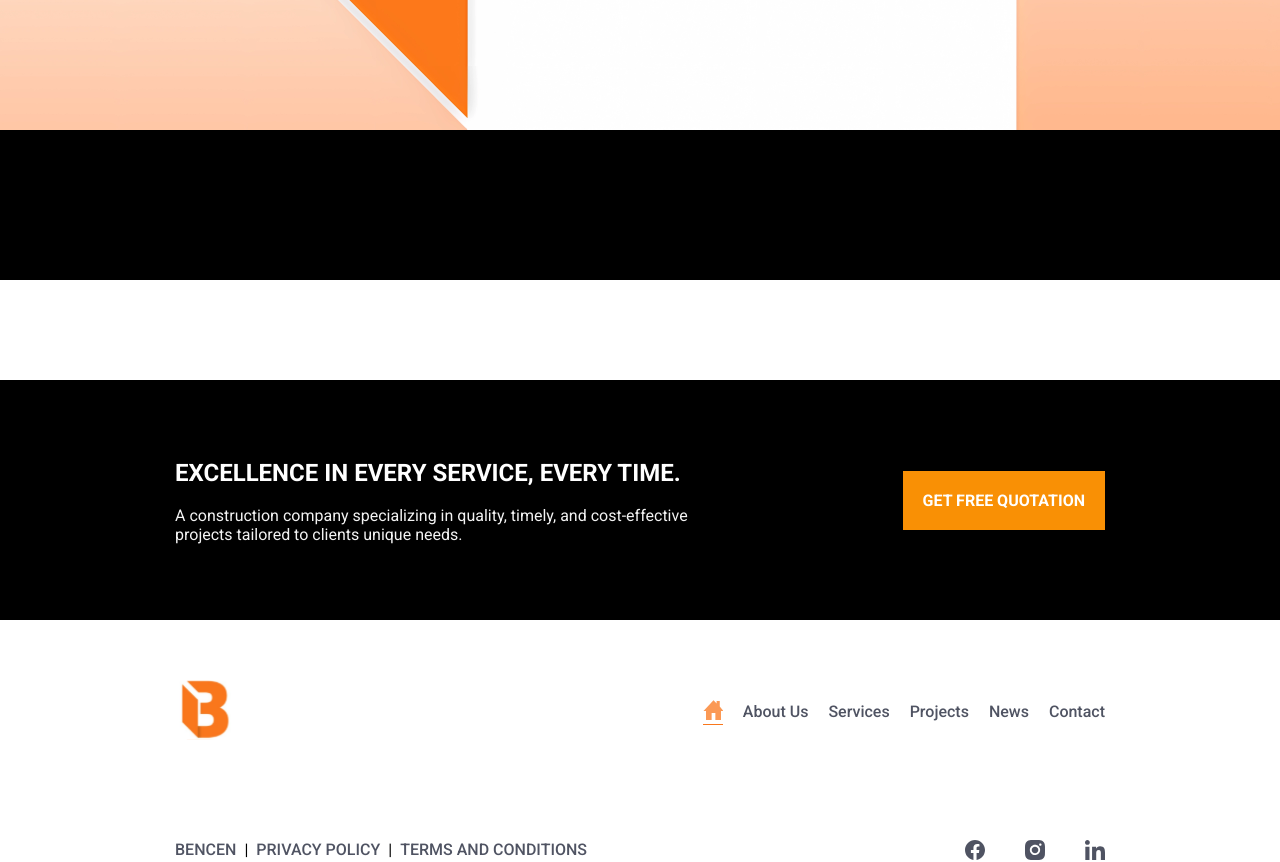
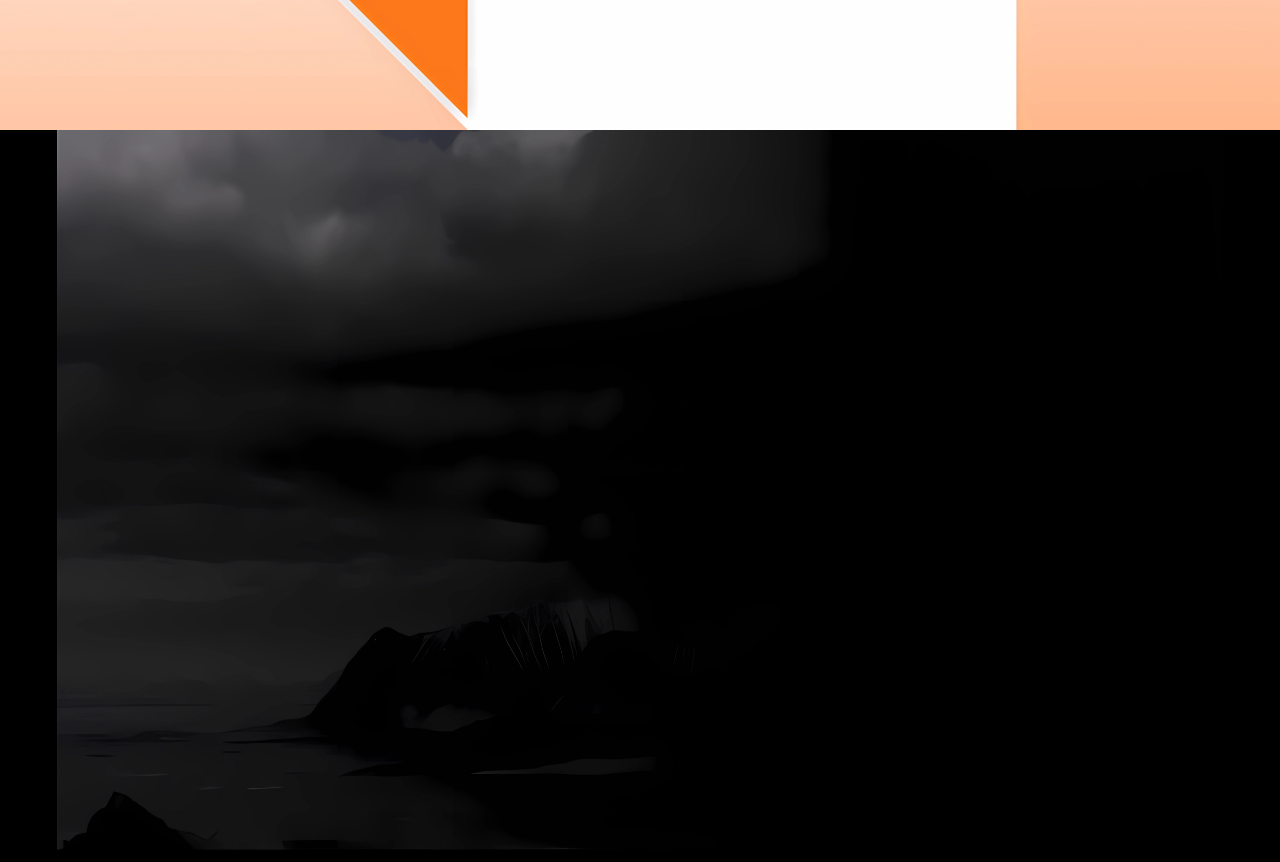
Before and after one commit to ipiccardo/bencen, a Next.js app: page / in a window 1280 px wide. Shown: the part 1640-2502 px from the top of the page. Built offline with nearby package versions, Linux system fonts and the light colour scheme.

Commit message:
Se trabaja sobre el frameThree

```diff
--- a/src/app/dashboard/page.module.css
+++ b/src/app/dashboard/page.module.css
@@ -45,3 +45,11 @@
   top: calc(784px - 28px);
   z-index: 1;
 }
+
+.ThirdSectionContainer {
+  position: relative;
+  background-image: url("/images/homePage_backgroundTwo.png");
+  background-repeat: no-repeat;
+  background-size: cover;
+  background-position-x: center;
+}
--- a/src/app/dashboard/page.tsx
+++ b/src/app/dashboard/page.tsx
@@ -28,6 +28,11 @@ const HomePage = () => {
             <Image width={1296} height={960} src={"/images/FrameTwoInside.png"} alt={""} />
           </div>
         </section>
+        <section className={classes.ThirdSectionContainer}>
+          <div className={`${classes.imageContainer} ${classes.secondImage}`}>
+            <Image width={1296} height={960} src={"/images/FrameThree.png"} alt={""} />
+          </div>
+        </section>
         {/* <ServiceCards />
       <UnmatchedCards /> */}
       </div>
```
